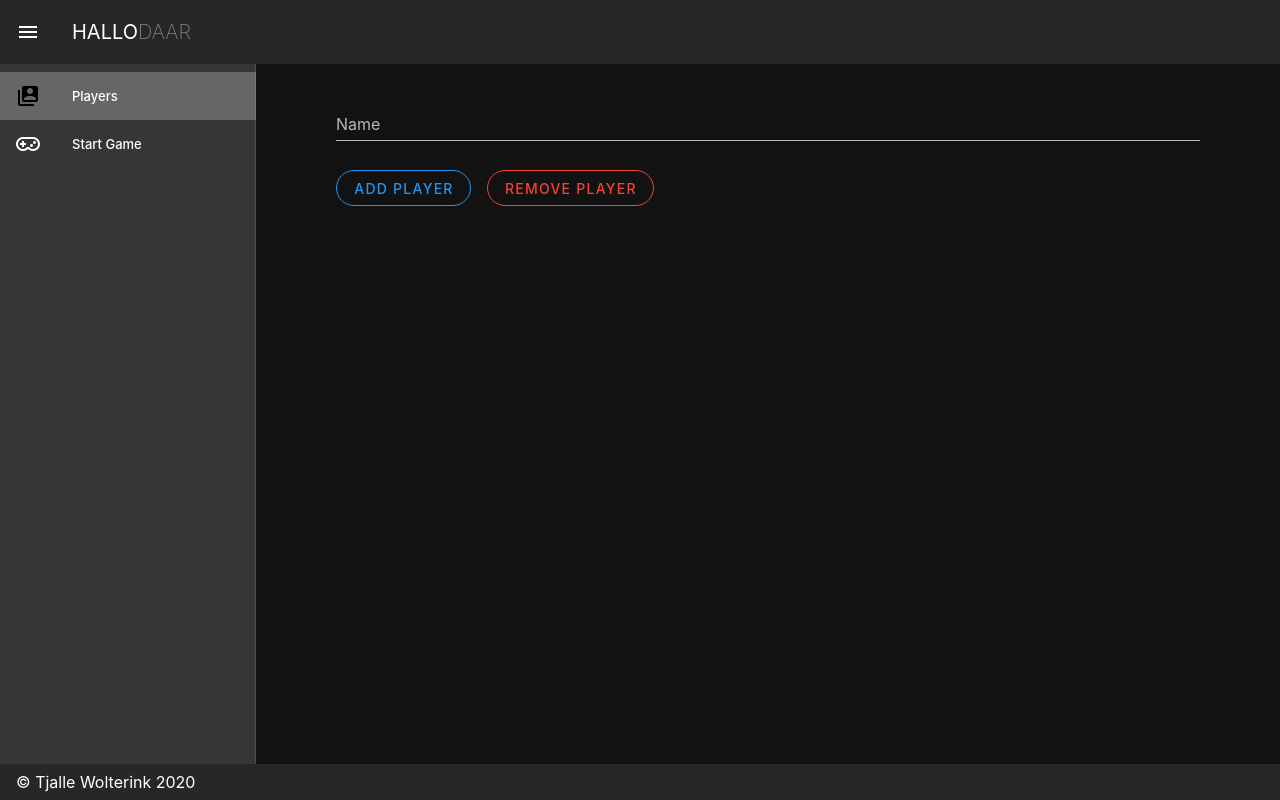
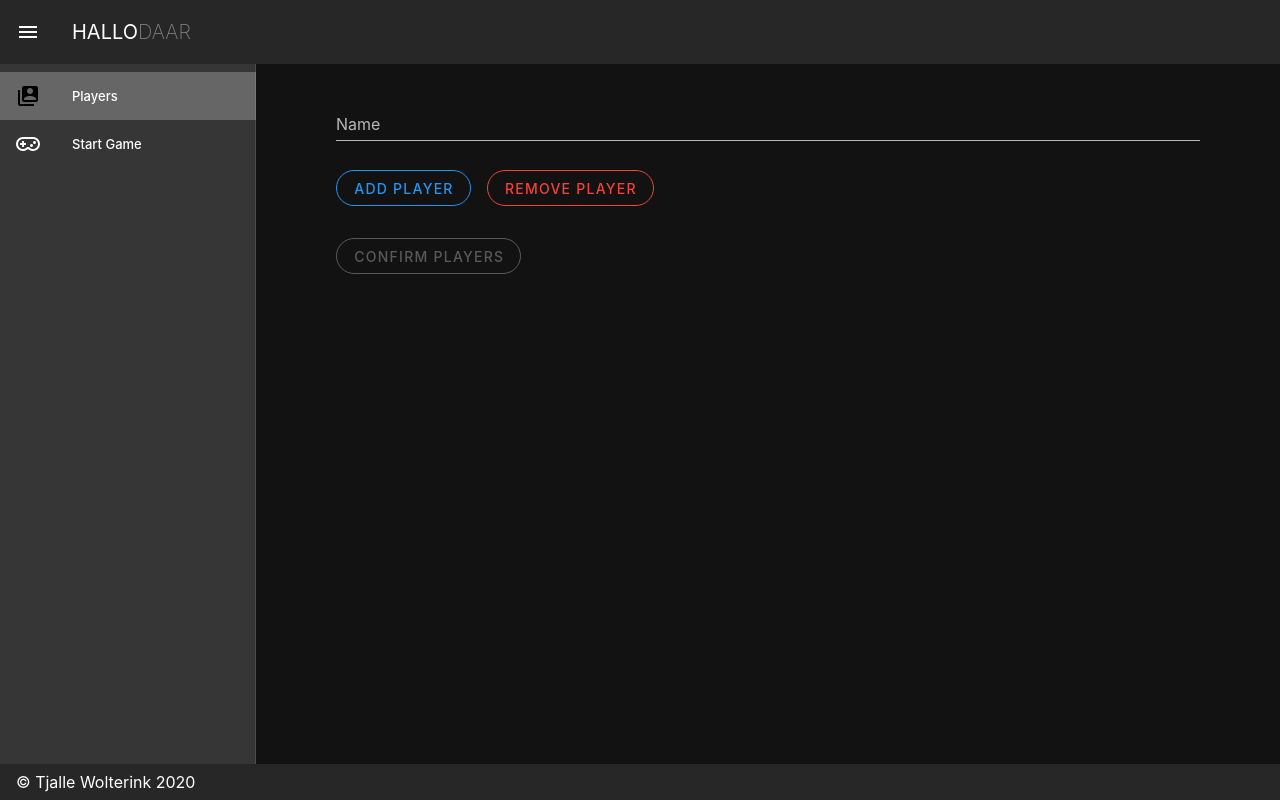
Before and after one commit to tjallo/vuewbus, a Vue app: page / in a window 1280 px wide. Built offline with nearby package versions, Linux system fonts and the light colour scheme; a small style sheet from the web is missing.

Commit message:
Updated and created player module

```diff
--- a/src/views/Players.vue
+++ b/src/views/Players.vue
@@ -9,7 +9,7 @@
       </v-list-item>
     </v-list>
 
-    <v-form @submit.prevent="addPlayer" id="WriteForm" method="post">
+    <v-form @submit.prevent="addPlayer" id="WriteForm" method="post" v-if="!confirmed">
       <v-text-field
         class="mx-16 mt-4"
         name="name"
@@ -28,6 +28,19 @@
       >Add Player</v-btn>
       <v-btn class="ma-2" @click="removeLastPlayer" rounded outlined color="red">Remove player</v-btn>
     </v-form>
+
+    <v-form @submit.prevent="confirmForm" id="confirmForm1" method="post" v-if="!confirmed">
+      <v-btn
+        class="ma-6 ml-16"
+        color="yellow accent-2"
+        rounded
+        outlined
+        type="submit"
+        form="confirmForm1"
+        @click="confirmForm"
+        :disabled="!players.length"
+      >Confirm Players</v-btn>
+    </v-form>
   </v-card-text>
 </template>
 
@@ -36,7 +49,8 @@ export default {
   data() {
     return {
       name: "",
-      players: []
+      players: [],
+      confirmed: false
     };
   },
   methods: {
@@ -47,6 +61,11 @@ export default {
     },
     removeLastPlayer: function() {
       this.players.pop();
+    },
+    confirmForm: function() {
+      if (this.players.length) {
+        this.confirmed = true;
+      }
     }
   }
 };
```
